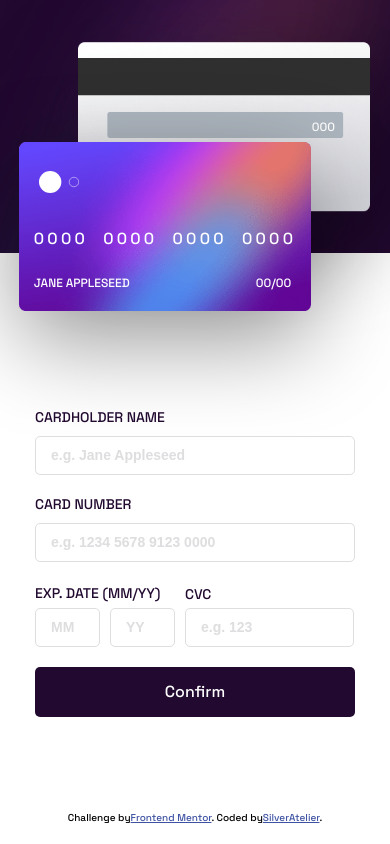
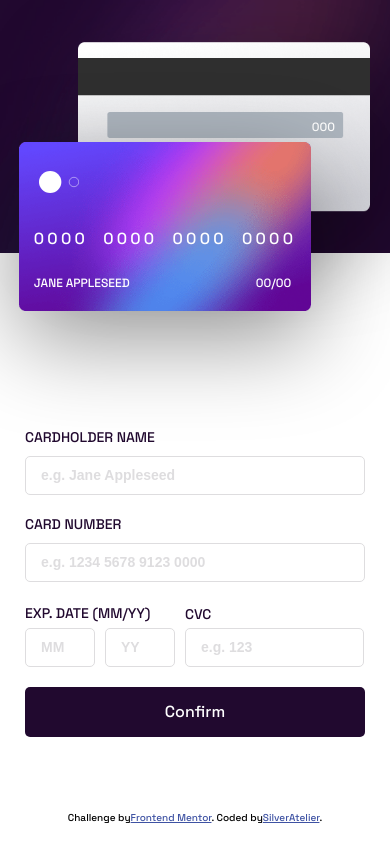
Before and after one commit to SilverAtelier/f02-card-details, a React (Vite) app: page / in a window 390 px wide. Built offline with nearby package versions, Linux system fonts and the light colour scheme.

Commit message:
Update padding-top in mobile.css

```diff
--- a/src/styles/mobile.css
+++ b/src/styles/mobile.css
@@ -72,13 +72,11 @@
   }
   form {
     display: flex;
-    padding-top: 50px;
+    padding-top: 70px;
     flex-direction: column;
     justify-content: flex-start;
     margin-top: 10svh;
     box-sizing: border-box;
-    margin-right: 10px;
-    margin-left: 10px;
   }
   form input {
     margin-top: 5px;
```
